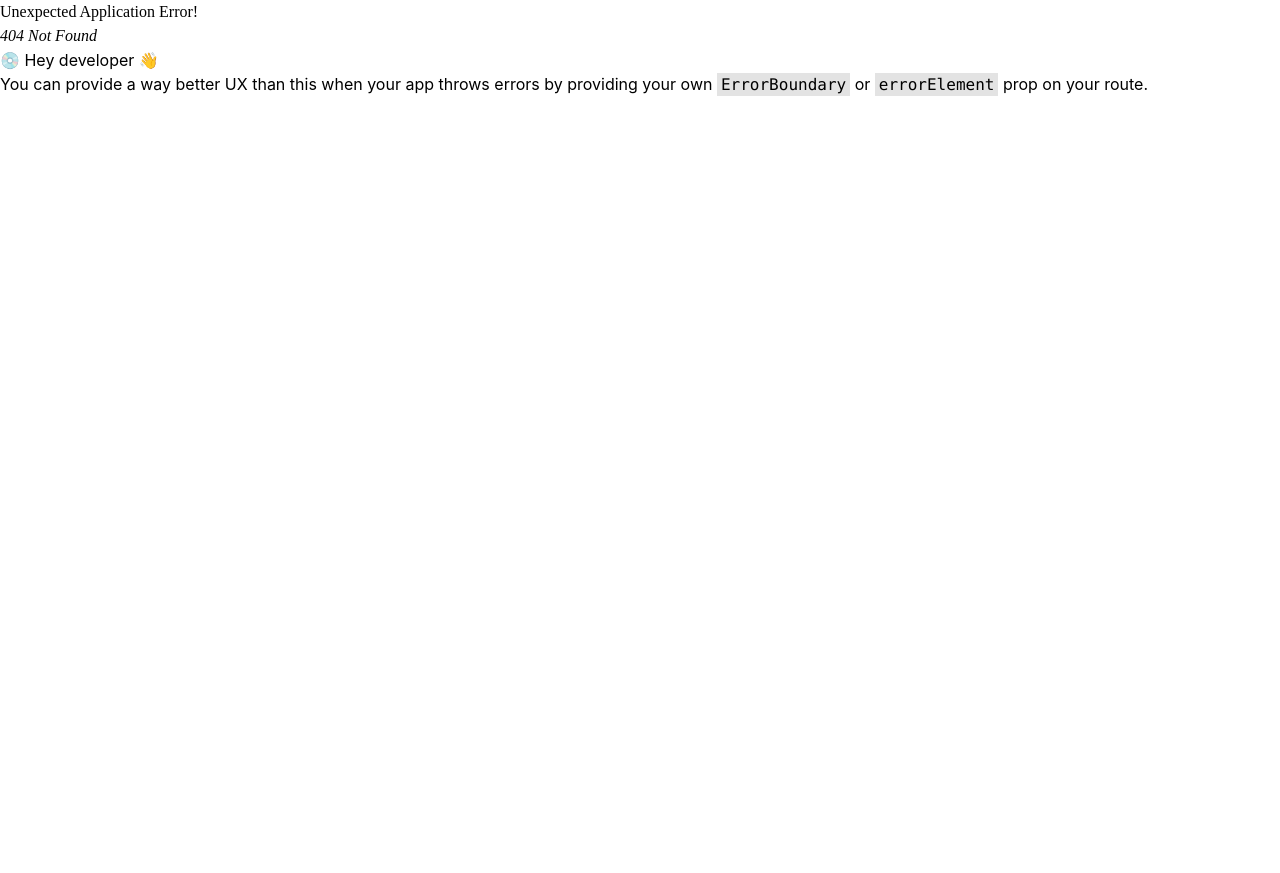
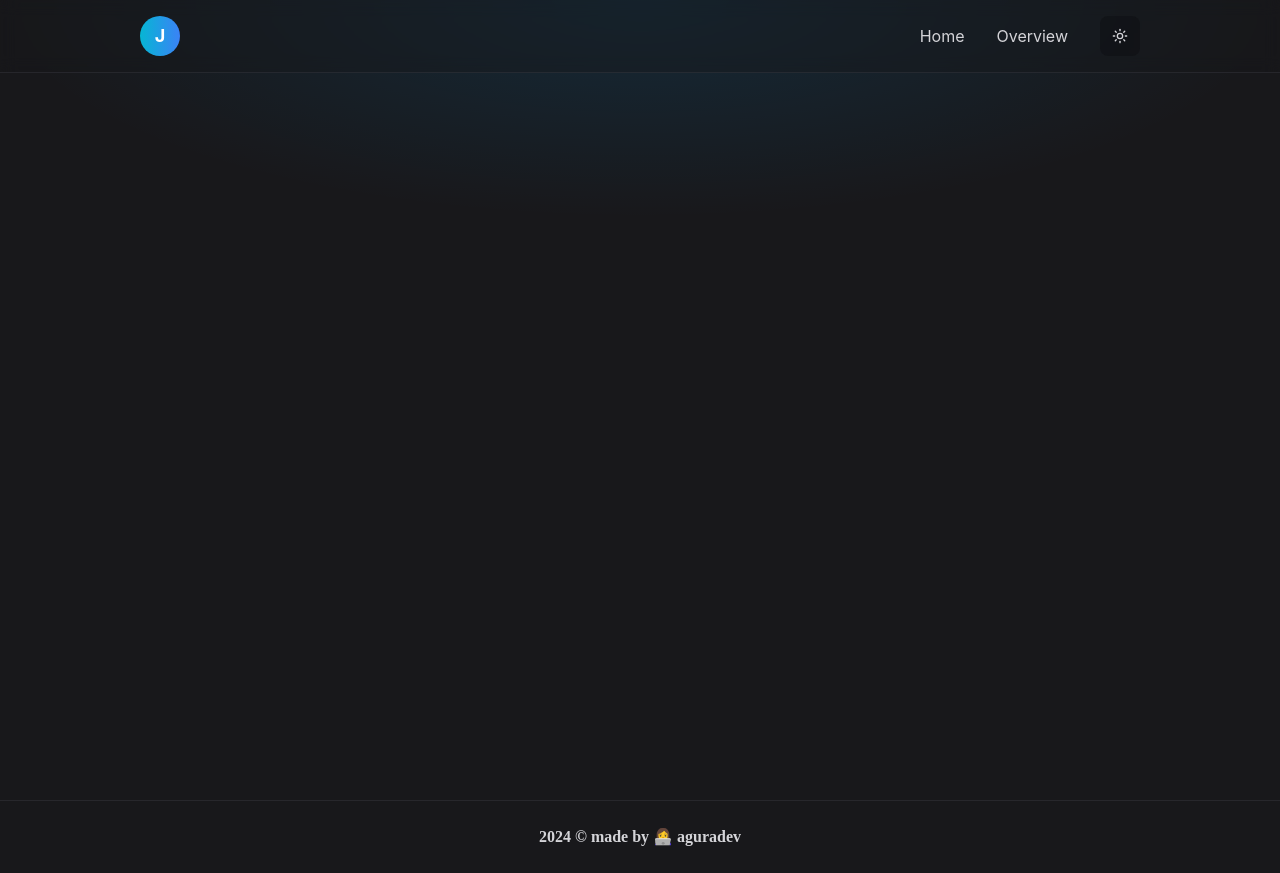
Before and after one commit to aguradev/portal-job-crawler, a React (Vite) app in the folder web/: page /overview in a window 1280 px wide. Before the commit this address had no page. Before the commit the page ends 800 px from the top, so only its background shows below. Built offline with nearby package versions, Linux system fonts and the light colour scheme; a web font is replaced by a local one.

Commit message:
feat: overview page

```diff
--- a/web/src/components/layouts/Default.jsx
+++ b/web/src/components/layouts/Default.jsx
@@ -3,12 +3,12 @@ import Footer from "../ui/Footer";
 import { Link } from "react-router-dom";
 import Button from "@element/Button";
 import { LuSun, LuMoon } from "react-icons/lu";
-import { useEffect, useState } from "react";
+import { useCallback, useEffect, useState } from "react";
 
 export default function DefaultLayout({ children }) {
   const [colorTheme, setColorTheme] = useState("light");
 
-  const changeTheme = () => {
+  const changeTheme = useCallback(() => {
     if (
       colorTheme === "light" ||
       localStorage.getItem("color-theme") === "light"
@@ -21,7 +21,7 @@ export default function DefaultLayout({ children }) {
       localStorage.setItem("color-theme", "light");
       setColorTheme("light");
     }
-  };
+  }, [colorTheme]);
 
   useEffect(() => {
     const loadLocalstorageTheme = () => {
@@ -30,13 +30,13 @@ export default function DefaultLayout({ children }) {
         window.matchMedia("(prefers-color-scheme: dark)")
       ) {
         document.body.classList.add("dark");
-        setColorTheme("dark");
       } else if (localStorage.getItem("color-theme") === "dark") {
         document.body.classList.add("dark");
-        setColorTheme("dark");
       } else {
         document.body.classList.remove("dark");
       }
+
+      setColorTheme(localStorage.getItem("color-theme"));
     };
 
     loadLocalstorageTheme();
@@ -44,7 +44,7 @@ export default function DefaultLayout({ children }) {
 
   return (
     <>
-      <div className="relative min-h-screen text-zinc-900 dark:text-zinc-300">
+      <div className="relative text-zinc-900 dark:text-zinc-300">
         <div className="absolute top-0 h-full w-full bg-white z-[-2] dark:bg-zinc-900 bg-[radial-gradient(100%_50%_at_50%_0%,rgba(0,163,255,0.13)_0,rgba(0,163,255,0)_50%,rgba(0,163,255,0)_100%)]"></div>
         <header>
           <Navigation>
@@ -63,7 +63,7 @@ export default function DefaultLayout({ children }) {
           </Navigation>
         </header>
 
-        <main className="py-20 container-grid">{children}</main>
+        <main className="min-h-screen py-20 container-grid">{children}</main>
 
         <Footer />
       </div>
--- a/web/src/main.jsx
+++ b/web/src/main.jsx
@@ -3,11 +3,16 @@ import ReactDOM from "react-dom/client";
 import "@/assets/css/index.css";
 import { createBrowserRouter, RouterProvider } from "react-router-dom";
 import Home from "./pages/Home.jsx";
+import Overview from "./pages/Overview.jsx";
 
 const router = createBrowserRouter([
   {
     path: "/",
     element: <Home />,
+  },
+  {
+    path: "/overview",
+    element: <Overview />,
   },
 ]);
 
--- /dev/null
+++ b/web/src/pages/Overview.jsx
@@ -0,0 +1,5 @@
+import DefaultLayout from "@/components/layouts/Default";
+
+export default function Overview() {
+  return <DefaultLayout></DefaultLayout>;
+}
```
